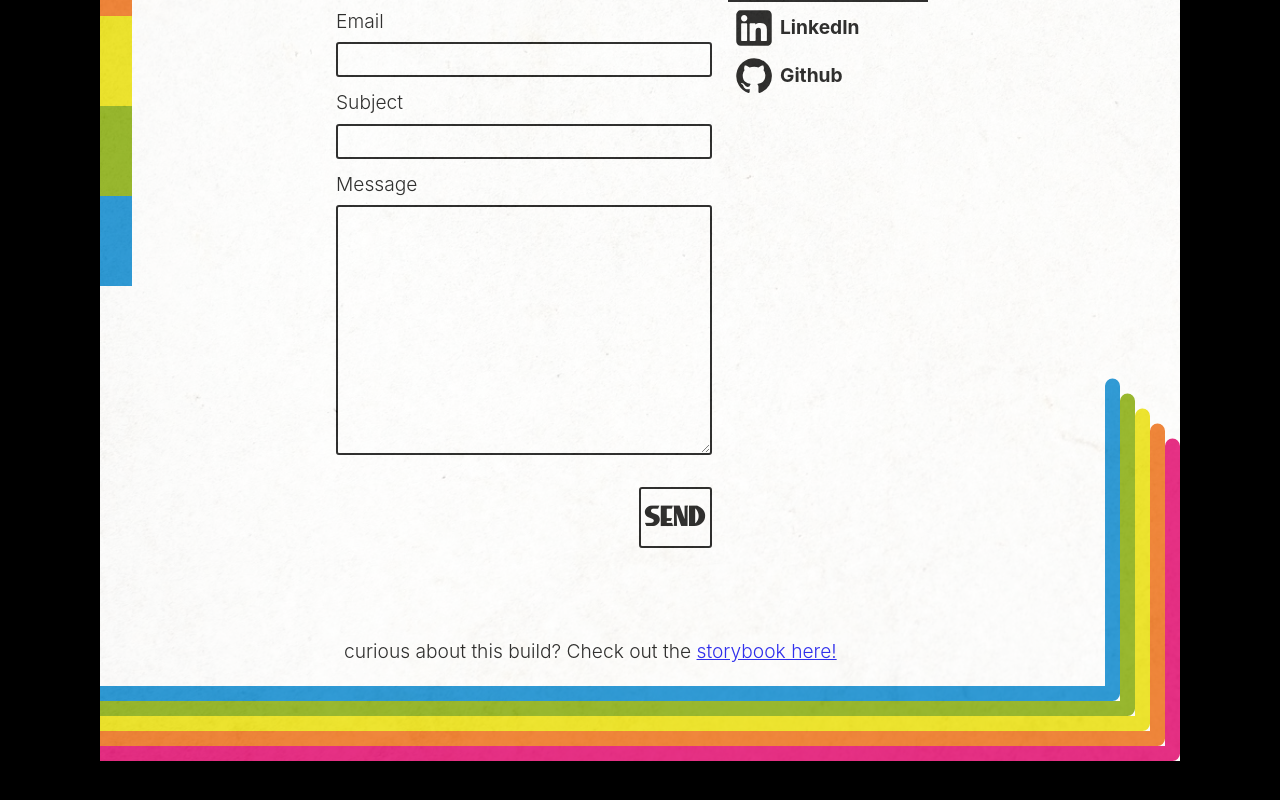
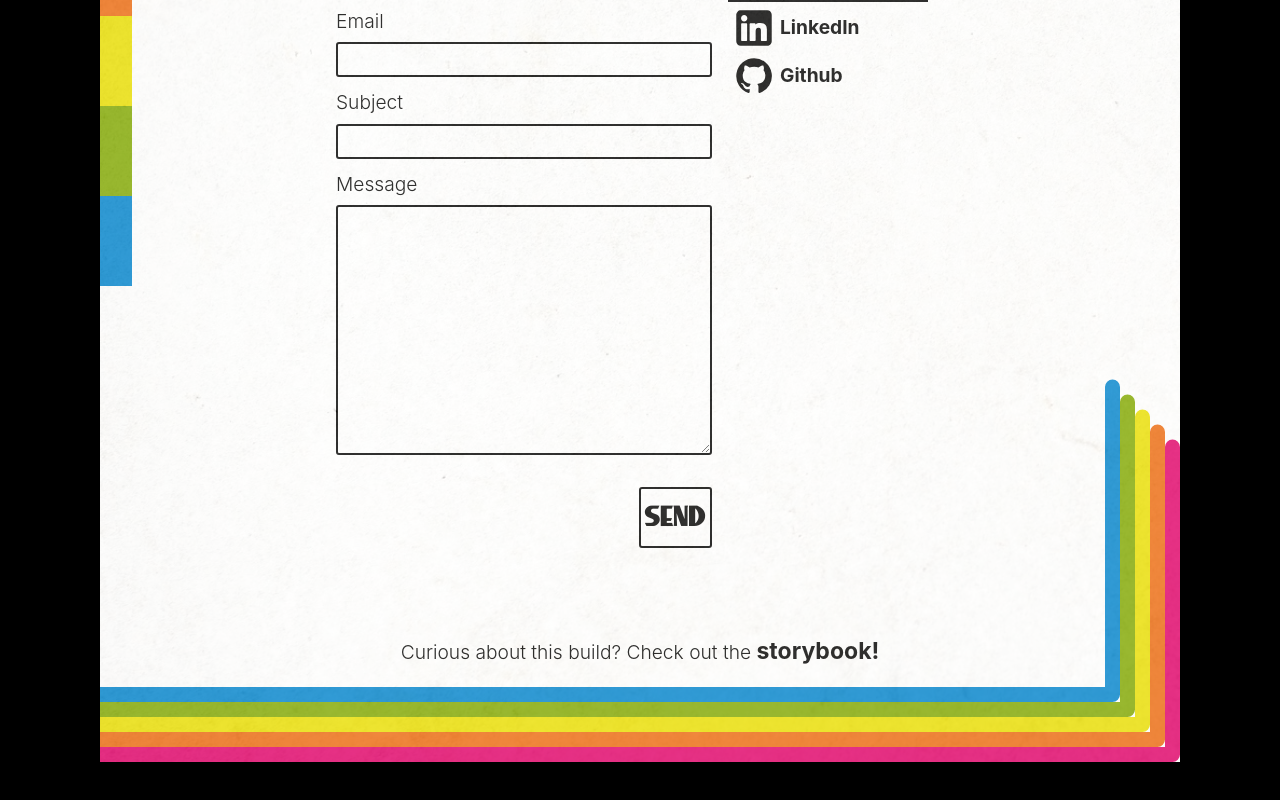
Before and after one commit to JessicaBarnett/JessicaBarnett.github.io, a React (Vite) app: page / in a window 1280 px wide. Shown: the part 6423-7223 px from the top of the page. Built offline with nearby package versions, Linux system fonts and the light colour scheme.

Commit message:
link styles

```diff
--- a/src/App.css
+++ b/src/App.css
@@ -144,18 +144,29 @@ img {
   max-width: 100%;
 }
 
-/**************
-    LINKS
-***************/
+/***************/
+/**   LINKS   **/
+/***************/
 .link {
-  margin-right: 16px;
+  font-size: 1.2rem;
+  line-height: 1.8rem;
+  color: #000;
+  text-decoration: none;
+  font-weight: bold;
 }
-
-.link::before {
-  content: "";
-  display: inline-block;
-  height: 12px;
-  width: 16px;
+.link:hover {
+  text-decoration: underline;
+}
+.link:visited {
+  color: #000;
+}
+@media (prefers-color-scheme: dark) {
+  .link {
+    color: #fff;
+  }
+  .link:visited {
+    color: #fff;
+  }
 }
 
 /**************
@@ -595,6 +606,10 @@ CONTENT
   min-height: 560px;
 }
 
+.content-footer {
+  text-align: center;
+}
+
 /**************
       ENTRY
 ***************/
--- a/src/App.tsx
+++ b/src/App.tsx
@@ -28,6 +28,7 @@ import ExperienceEntry from "./components/ExperienceEntry.tsx";
 import ContactForm, { FormEventT } from "@src/components/ContactForm.tsx";
 import SocialSidebar from "@src/components/SocialSidebar.tsx";
 import { TagT } from "./types/data-types.ts";
+import { StorybookIcon } from "./icons/StorybookIcon.tsx";
 
 function App() {
   const [filters] = useFilters();
@@ -169,7 +170,7 @@ function App() {
 
           <section ref={ftrRef} id="footer" className="section-footer">
             <div className="content content-footer">
-              <p>curious about this build?  Check out the <a href="/docs/index" target="_blank">storybook here!</a></p>
+              <p>Curious about this build?  Check out the <a className="link" href="/docs/index" target="_blank">storybook!</a></p>
               {/* Put like, "interested in this build?  see the style guide, or my write up AboutSection it!" in this section too  */}
               {/* <table className="page-stats-table">
               <tbody>
--- a/stylesheets/elements/_links.scss
+++ b/stylesheets/elements/_links.scss
@@ -1,14 +1,31 @@
-/**************
-    LINKS
-***************/
+@use "../variables/globals" as *;
+@use '../utilities/font-size' as *;
+@use '../utilities/media-queries' as *;
+
+/***************/
+/**   LINKS   **/
+/***************/
 
 .link {
-  margin-right: 16px;
+    @include font-size(1.2rem);
+    color: $text-color;
+    text-decoration: none;
+    font-weight: bold;
+
+    &:hover {
+        text-decoration: underline;
+    }
+
+    &:visited {
+        color: $text-color;
+    }
+
+    @include dark-mode() {
+        color: $drk-text-color;
+
+        &:visited {
+            color: $drk-text-color;
+        }
+
+    }
 }
-
-.link::before {
-  content: '';
-  display: inline-block;
-  height: 12px;
-  width: 16px;
-}
--- a/stylesheets/partials/_layout.scss
+++ b/stylesheets/partials/_layout.scss
@@ -154,6 +154,10 @@ CONTENT
   min-height: 560px;
 }
 
+.content-footer {
+  text-align: center;
+}
+
 
 /**************
       ENTRY
```
Also changed, not shown: 1 other file (tests, documents, lock files or other folders).
